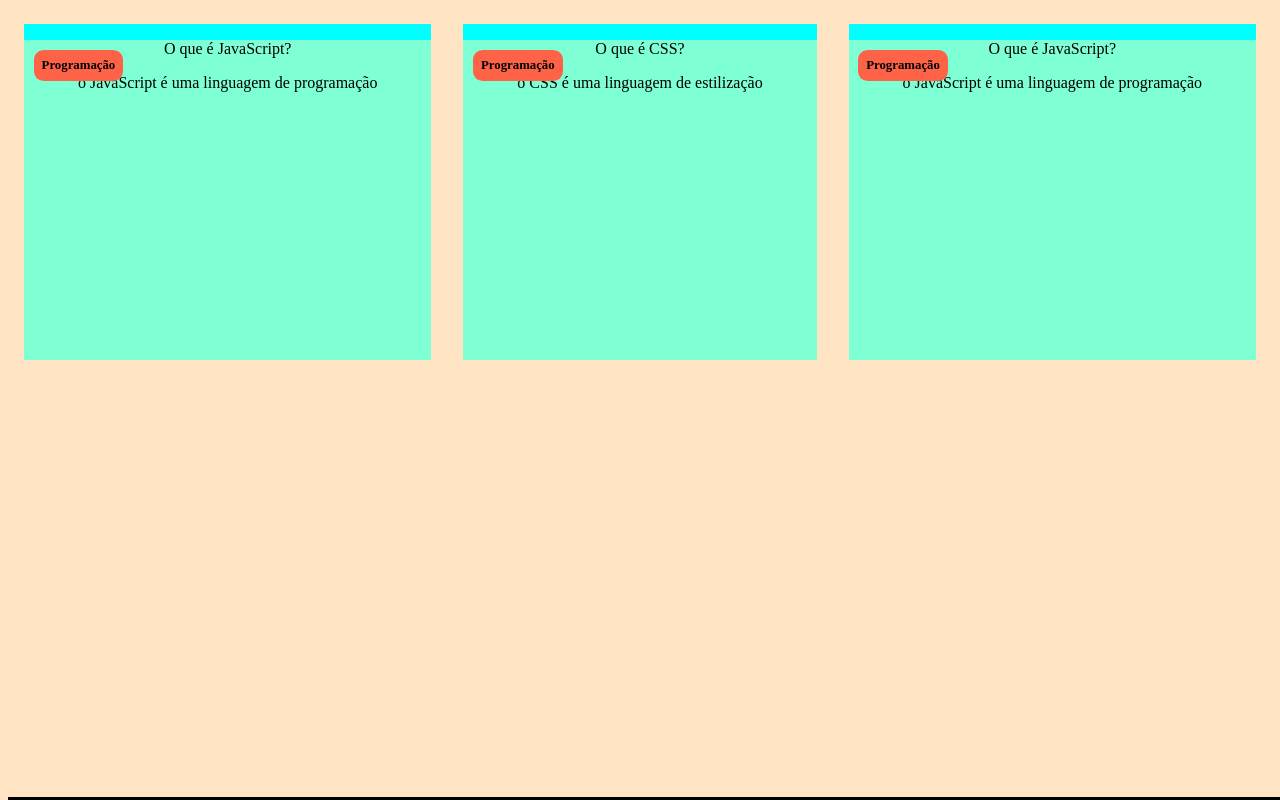
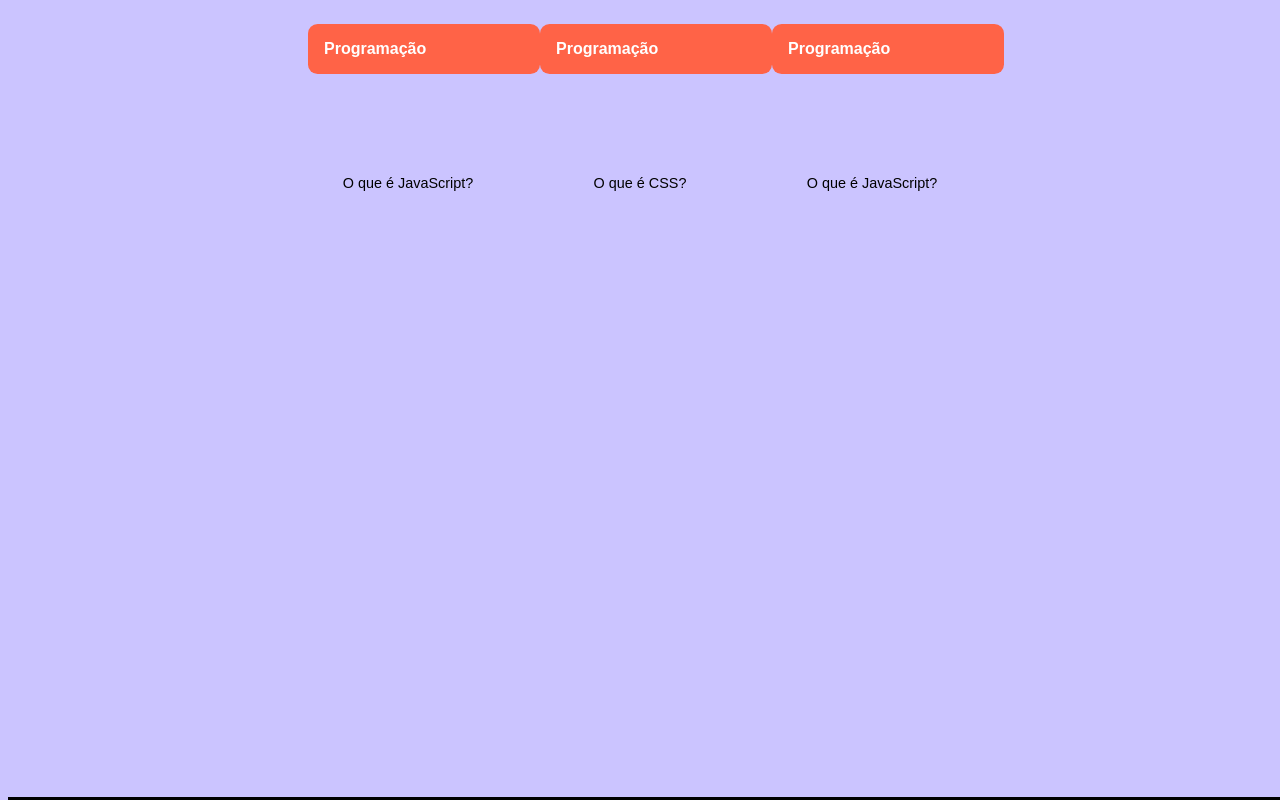
Before and after one commit to machadomatheuss/flashcards, a plain HTML site: page index.html in a window 1280 px wide. Drawn offline with Linux system fonts and the light colour scheme.

Commit message:
minecratf

```diff
--- a/assets/style.css
+++ b/assets/style.css
@@ -1,8 +1,9 @@
-body{
-    background-color: bisque;
-    font-family: Bai Jamjuree;
+body {
+    background-color: rgb(203, 196, 255);
+    font-family: 'Bai Jamjuree', sans-serif;
     }
-    footer{
+
+    footer {
     background-color: black;
     color: white;
     position: fixed;
@@ -10,32 +11,70 @@ body{
     width: 100%;
     height: 0.2rem;
     }
+
     footer p {
     text-align: center;
     font-size: 0.6rem;
     margin-top: 0.5rem;
     }
-    #container{
+
+    #container {
     display: flex;
+    flex-wrap: wrap;
+    justify-content: center;
     }
-    .cartao{
-    margin: 1rem 1rem;
-    background-color: aqua;
-    height: 20rem;
-    flex-grow: 1;
-    flex-basis: calc(33% -6rem);
+
+    .cartao {
+    margin: 1rem;
+    width: 200px;
+    height: 300px;
+    perspective: 1000px;
     }
-    .cartao__conteudo{
+
+    .cartao__conteudo {
+    position: relative;
+    width: 100%;
+    height: 100%;
     text-align: center;
-    background-color: aquamarine;
+    transition: transform 0.6s;
+    transform-style: preserve-3d;
+    }
+
+    .cartao:hover .cartao__conteudo {
+    transform: rotateY(180deg);
+    }
+
+    .cartao__conteudo__pergunta,
+    .cartao__conteudo__resposta {
+    position: absolute;
+    width: 100%;
     height: 100%;
+    backface-visibility: hidden;
+    display: flex;
+    align-items: center;
+    justify-content: center;
     }
+
+    .cartao__conteudo__resposta {
+    transform: rotateY(180deg);
+    }
+
+
     .cartao__conteudo h3 {
+    position: absolute;
+    top: 0;
+    width: 100%;
     background-color: tomato;
+    margin: 0;
+    padding: 1rem;
+    font-size: 1rem;
     text-align: left;
-    padding: 0.5rem;
-    position: absolute;
-    margin: 0.6rem;
+    color: white;
     border-radius: 0.6rem;
-    font-size:1vw ;
     }
+
+    .cartao__conteudo p {
+    margin-top: 2rem;
+    padding: 1rem;
+    font-size: 0.9rem;
+    }
```
